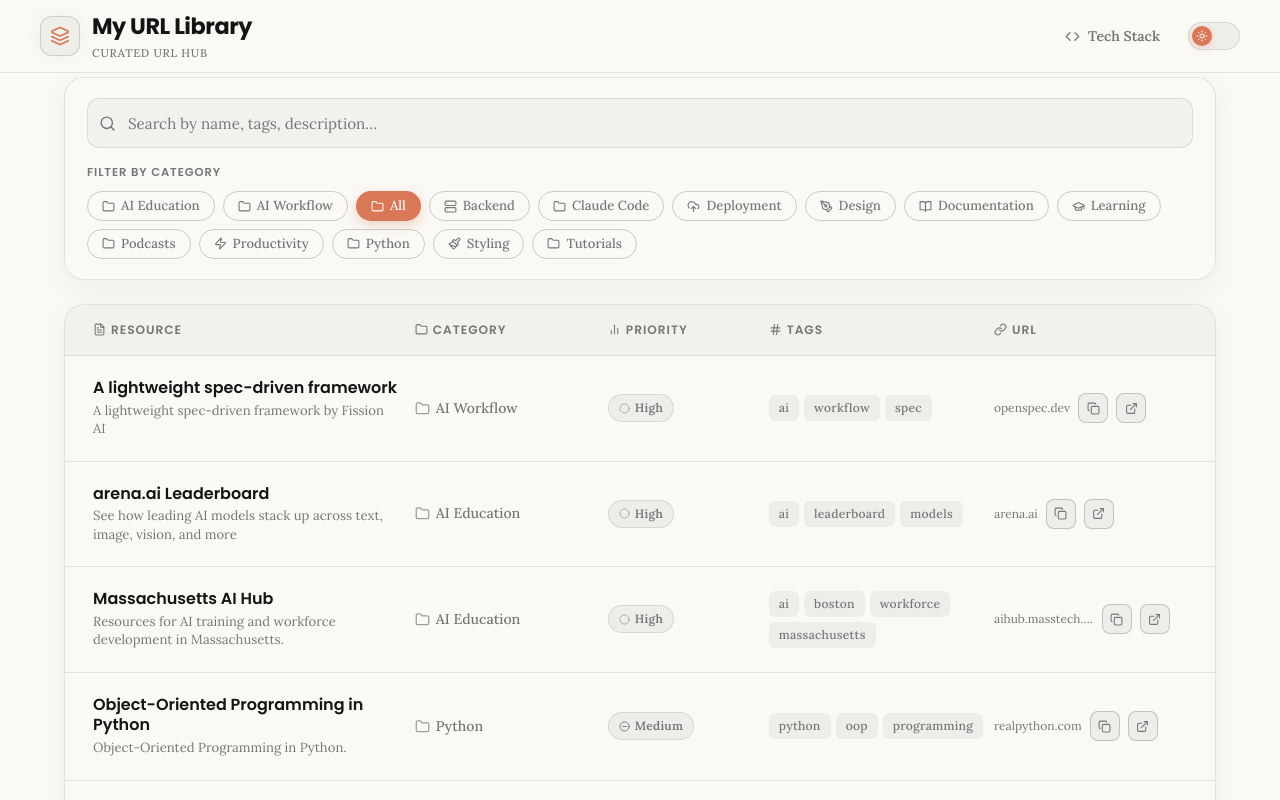
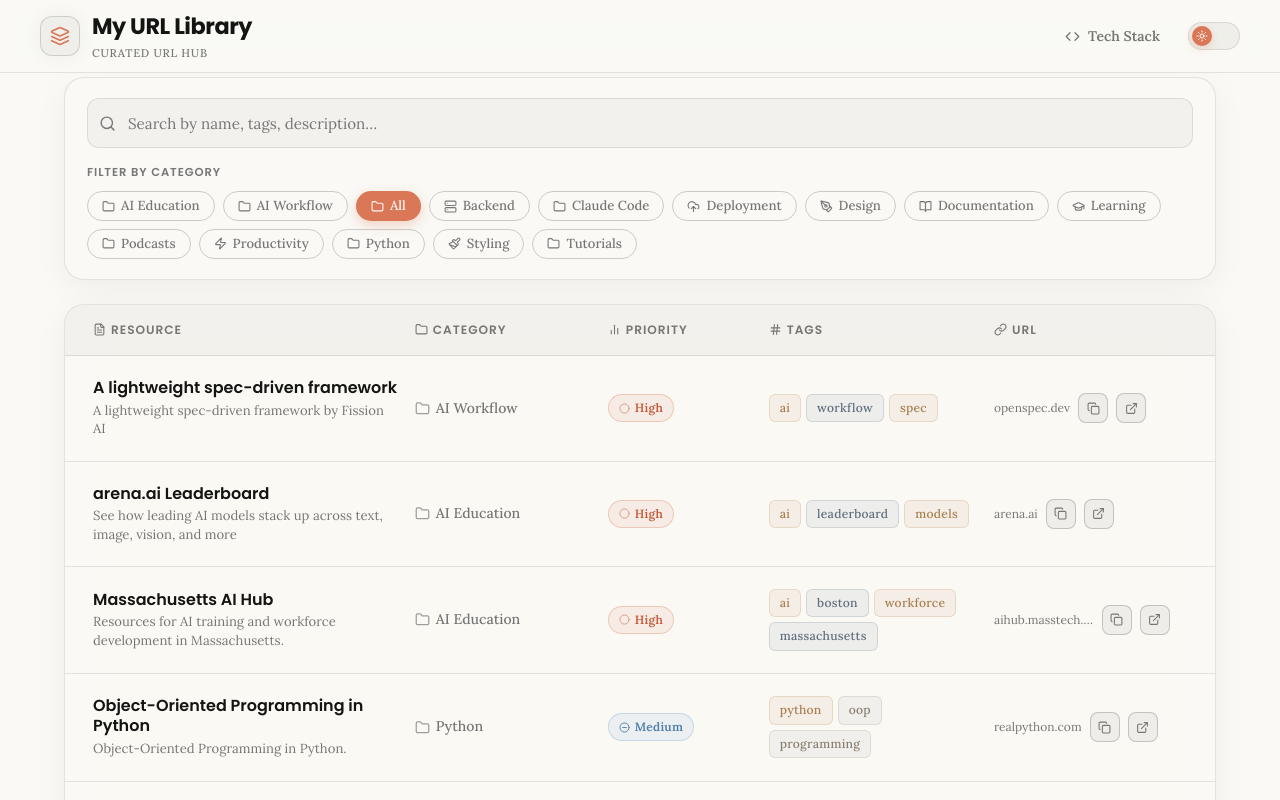
Before and after one commit to senthilcaesar/resources, a React (Vite) app: page / in a window 1280 px wide. Shown: the top 800 px of the page. Built offline with nearby package versions, Linux system fonts and the light colour scheme.

Commit message:
Update tag palette explicitly away from priority colors

```diff
--- a/src/components/TableCard.jsx
+++ b/src/components/TableCard.jsx
@@ -71,23 +71,56 @@ const TableCard = ({ searchQuery, activeCategory }) => {
 
     const getBadgeStyle = (importance) => {
         const isDark = colorMode === 'dark';
-        const plainBg = isDark ? 'rgba(250, 249, 245, 0.05)' : 'rgba(20, 20, 19, 0.05)';
-        const plainColor = isDark ? '#b0aea5' : '#767676';
-        const plainBorder = isDark ? 'rgba(250, 249, 245, 0.1)' : 'rgba(20, 20, 19, 0.1)';
-        switch (importance) {
-            case "High": return { bg: plainBg, color: plainColor, borderColor: plainBorder, icon: Circle, pulse: true };
-            case "Medium": return { bg: plainBg, color: plainColor, borderColor: plainBorder, icon: MinusCircle };
-            case "Low": return { bg: plainBg, color: plainColor, borderColor: plainBorder, icon: CheckCircle };
-            default: return {};
+        if (importance === "High") {
+            return {
+                bg: isDark ? 'rgba(217, 119, 87, 0.15)' : 'rgba(217, 119, 87, 0.1)',
+                color: isDark ? '#d97757' : '#c35b3b',
+                borderColor: isDark ? 'rgba(217, 119, 87, 0.3)' : 'rgba(217, 119, 87, 0.3)',
+                icon: Circle,
+                pulse: true
+            };
         }
+        if (importance === "Medium") {
+            return {
+                bg: isDark ? 'rgba(106, 155, 204, 0.15)' : 'rgba(106, 155, 204, 0.1)',
+                color: isDark ? '#6a9bcc' : '#4d7ea9',
+                borderColor: isDark ? 'rgba(106, 155, 204, 0.3)' : 'rgba(106, 155, 204, 0.3)',
+                icon: MinusCircle
+            };
+        }
+        if (importance === "Low") {
+            return {
+                bg: isDark ? 'rgba(120, 140, 93, 0.15)' : 'rgba(120, 140, 93, 0.1)',
+                color: isDark ? '#788c5d' : '#5d7045',
+                borderColor: isDark ? 'rgba(120, 140, 93, 0.3)' : 'rgba(120, 140, 93, 0.3)',
+                icon: CheckCircle
+            };
+        }
+        return {};
     }
 
     const getTagClass = (tag) => {
         const isDark = colorMode === 'dark';
+        const palettes = [
+            { c: '#7e8c9c', cd: '#5f6d7d', r: 126, g: 140, b: 156 }, // Slate
+            { c: '#b58c9c', cd: '#956f7f', r: 181, g: 140, b: 156 }, // Mauve
+            { c: '#c39665', cd: '#a87e50', r: 195, g: 150, b: 101 }, // Sand
+            { c: '#b0aea5', cd: '#8f8c85', r: 176, g: 174, b: 165 }, // Neutral
+            { c: '#a89f91', cd: '#877e71', r: 168, g: 159, b: 145 }  // Warm Grey
+        ];
+
+        let hash = 0;
+        for (let i = 0; i < tag.length; i++) {
+            hash = tag.charCodeAt(i) + ((hash << 5) - hash);
+        }
+
+        const palette = palettes[Math.abs(hash) % palettes.length];
+
         return {
-            bg: isDark ? 'rgba(250, 249, 245, 0.05)' : 'rgba(20, 20, 19, 0.05)',
-            color: isDark ? '#b0aea5' : '#767676'
-        }
+            bg: isDark ? `rgba(${palette.r}, ${palette.g}, ${palette.b}, 0.15)` : `rgba(${palette.r}, ${palette.g}, ${palette.b}, 0.1)`,
+            color: isDark ? palette.c : palette.cd,
+            border: `1px solid ${isDark ? `rgba(${palette.r}, ${palette.g}, ${palette.b}, 0.25)` : `rgba(${palette.r}, ${palette.g}, ${palette.b}, 0.25)`}`
+        };
     }
 
     const gridTemplateCols = "2fr 1.2fr 1fr 1.4fr 1.2fr";
@@ -218,7 +251,7 @@ const TableCard = ({ searchQuery, activeCategory }) => {
                                         {res.tags.map(t => {
                                             const tagStyle = getTagClass(t);
                                             return (
-                                                <Box key={t} p="4px 10px" borderRadius="6px" fontSize="0.76rem" fontWeight="500" letterSpacing="0.02em" bg={tagStyle.bg} color={tagStyle.color}>
+                                                <Box key={t} p="4px 10px" borderRadius="6px" fontSize="0.76rem" fontWeight="500" letterSpacing="0.02em" bg={tagStyle.bg} color={tagStyle.color} border={tagStyle.border}>
                                                     {t}
                                                 </Box>
                                             )
@@ -269,7 +302,7 @@ const TableCard = ({ searchQuery, activeCategory }) => {
                                     {res.tags.map(t => {
                                         const tagStyle = getTagClass(t);
                                         return (
-                                            <Box key={t} p="4px 10px" borderRadius="6px" fontSize="0.76rem" fontWeight="500" letterSpacing="0.02em" bg={tagStyle.bg} color={tagStyle.color}>
+                                            <Box key={t} p="4px 10px" borderRadius="6px" fontSize="0.76rem" fontWeight="500" letterSpacing="0.02em" bg={tagStyle.bg} color={tagStyle.color} border={tagStyle.border}>
                                                 {t}
                                             </Box>
                                         )
```
Also changed, not shown: 2 other files (tests, documents, lock files or other folders).
